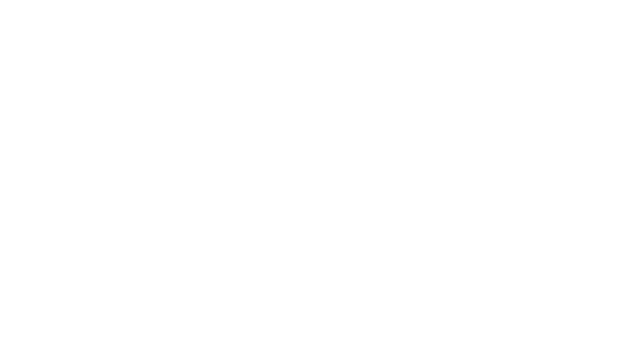
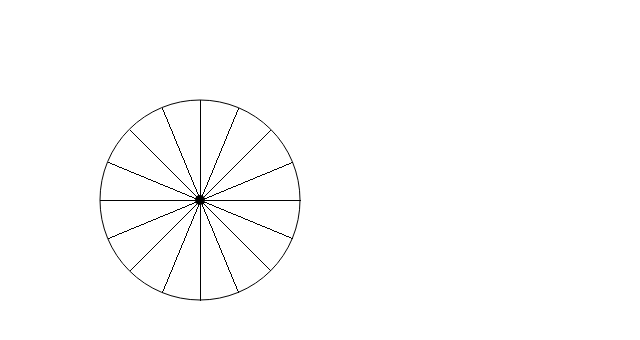
Before and after one commit to Caracalla/prescriptive, a plain HTML site: page index.html in a window 1280 px wide. Shown: the whole page, without its empty margins (0-640 px from the left). Drawn offline with nearby package versions, Linux system fonts and the light colour scheme.

Commit message:
bresenham line stuff

```diff
--- a/index.html
+++ b/index.html
@@ -19,5 +19,6 @@
 </body>
 
 <script src="https://cdnjs.cloudflare.com/ajax/libs/three.js/r83/three.min.js" integrity="sha256-9ytKBXG7+A+edjlxLzfzHGhMleDxCukt+KYzxDCZ/zI=" crossorigin="anonymous"></script>
-<script type="text/javascript" src="three/main.js"></script>
+<script type="text/javascript" src="lines.js"></script>
+<!-- <script type="text/javascript" src="three/main.js"></script> -->
 </html>
--- /dev/null
+++ b/lines.js
@@ -0,0 +1,124 @@
+window.onload = function() {
+  var canvas = document.getElementById("canvas");
+  var context = canvas.getContext("2d");
+  var width = canvas.width = window.innerWidth;
+  var height = canvas.height = window.innerHeight;
+
+  var bresenham = function (startX, startY, endX, endY) {
+    var deltaX = endX - startX;
+    var deltaY = endY - startY;
+    var slope = deltaY/deltaX;
+
+    if (startX <= endX) {
+      if (startY <= endY) {
+        if (slope <= 1) {
+          var deltaErr = Math.abs(slope), error = deltaErr - 0.5
+          for(var x = startX, y = startY; x <= endX; x += 1) {
+            context.fillRect(x, y, 1, 1);
+            error += deltaErr;
+            if (error >= 0.5) { y += 1; error -= 1; }
+          }
+        } else if (slope > 1) {
+          var deltaErr = 1 / Math.abs(slope), error = deltaErr - 0.5
+          for (var y = startY, x = startX; y <= endY; y += 1) {
+            context.fillRect(x, y, 1, 1);
+            error += deltaErr;
+            if (error >= 0.5) { x += 1; error -= 1; }
+          }
+        }
+      } else {
+        if (slope >= -1) {
+          var deltaErr = Math.abs(slope), error = deltaErr - 0.5
+          for(var x = startX, y = startY; x <= endX; x += 1) {
+            context.fillRect(x, y, 1, 1);
+            error += deltaErr;
+            if (error >= 0.5) { y -= 1; error -= 1; }
+          }
+        } else if (slope < -1) {
+          var deltaErr = 1 / Math.abs(slope), error = deltaErr - 0.5
+          for (var y = startY, x = startX; y >= endY; y -= 1) {
+            context.fillRect(x, y, 1, 1);
+            error += deltaErr;
+            if (error >= 0.5) { x += 1; error -= 1; }
+          }
+        }
+      }
+    } else {
+      if (startY <= endY) {
+        if (slope >= -1) {
+          var deltaErr = Math.abs(slope), error = deltaErr - 0.5
+          for(var x = startX, y = startY; x >= endX; x -= 1) {
+            context.fillRect(x, y, 1, 1);
+            error += deltaErr;
+            if (error >= 0.5) { y += 1; error -= 1; }
+          }
+        } else if (slope < -1) {
+          var deltaErr = 1 / Math.abs(slope), error = deltaErr - 0.5
+          for (var y = startY, x = startX; y <= endY; y += 1) {
+            context.fillRect(x, y, 1, 1);
+            error += deltaErr;
+            if (error >= 0.5) { x -= 1; error -= 1; }
+          }
+        }
+      } else {
+        if (slope <= 1) {
+          var deltaErr = Math.abs(slope), error = deltaErr - 0.5
+          for(var x = startX, y = startY; x >= endX; x -= 1) {
+            context.fillRect(x, y, 1, 1);
+            error += deltaErr;
+            if (error >= 0.5) { y -= 1; error -= 1; }
+          }
+        } else if (slope > 1) {
+          var deltaErr = 1 / Math.abs(slope), error = deltaErr - 0.5
+          for (var y = startY, x = startX; y >= endY; y -= 1) {
+            context.fillRect(x, y, 1, 1);
+            error += deltaErr;
+            if (error >= 0.5) { x -= 1; error -= 1; }
+          }
+        }
+      }
+    }
+  }
+
+  var bresTest = function() {
+    // midpoint: 100, 100
+    context.beginPath();
+    context.fillStyle = "#000000";
+    context.arc(200, 200, 5, 0, Math.PI * 2, false);
+    context.fill();
+
+
+    context.beginPath();
+    context.fillStyle = "#000000";
+    context.arc(200, 200, 100, 0, Math.PI * 2, false);
+    context.stroke();
+
+    var qtramt = 100/1.414
+    var eighthsin = 100 * Math.sin(Math.PI / 8)
+    var eighthcos = 100 * Math.cos(Math.PI / 8)
+
+    //octant 1
+    bresenham(200, 200, 300, 200)
+    bresenham(200, 200, 100, 200)
+    bresenham(200, 200, 200, 100)
+    bresenham(200, 200, 200, 300)
+
+    bresenham(200, 200, 200 + qtramt, 200 + qtramt)
+    bresenham(200, 200, 200 - qtramt, 200 + qtramt)
+    bresenham(200, 200, 200 + qtramt, 200 - qtramt)
+    bresenham(200, 200, 200 - qtramt, 200 - qtramt)
+
+    bresenham(200, 200, 200 + eighthsin, 200 + eighthcos)
+    bresenham(200, 200, 200 - eighthsin, 200 + eighthcos)
+    bresenham(200, 200, 200 + eighthsin, 200 - eighthcos)
+    bresenham(200, 200, 200 - eighthsin, 200 - eighthcos)
+
+    bresenham(200, 200, 200 + eighthcos, 200 + eighthsin)
+    bresenham(200, 200, 200 - eighthcos, 200 + eighthsin)
+    bresenham(200, 200, 200 + eighthcos, 200 - eighthsin)
+    bresenham(200, 200, 200 - eighthcos, 200 - eighthsin)
+  };
+
+  bresTest();
+  // bresenham(200, 200, 600, 500)
+};
--- a/three/main.js
+++ b/three/main.js
@@ -1,3 +1,24 @@
 (function () {
-  console.log("I tried");
+  var scene = new THREE.Scene();
+  var camera = new THREE.PerspectiveCamera( 75, window.innerWidth / window.innerHeight, 0.1, 1000 );
+
+  var renderer = new THREE.WebGLRenderer();
+  renderer.setSize( window.innerWidth, window.innerHeight );
+  document.body.appendChild( renderer.domElement );
+
+  var geometry = new THREE.BoxGeometry( 1, 1, 1 );
+  var material = new THREE.MeshBasicMaterial( { color: 0x00CC00 } );
+  var cube = new THREE.Mesh( geometry, material );
+  scene.add( cube );
+
+  camera.position.z = 5;
+
+  function render() {
+    requestAnimationFrame( render );
+    cube.rotation.x += 0.01;
+    cube.rotation.y += 0.05;
+    renderer.render( scene, camera );
+  }
+
+  render();
 }());
```
